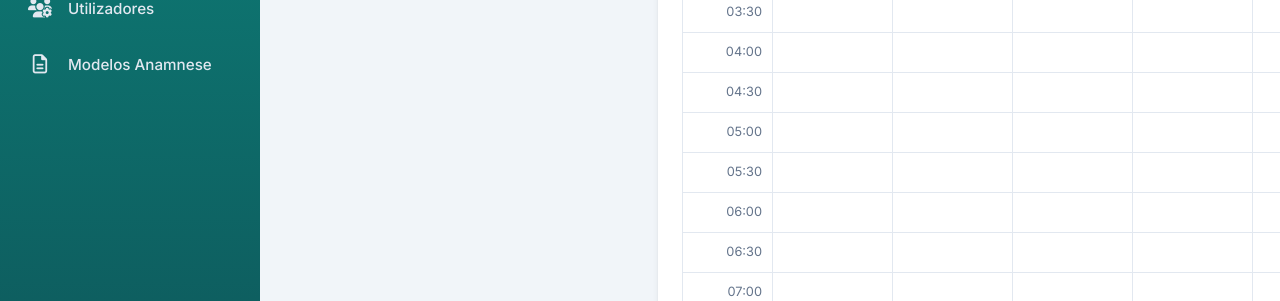
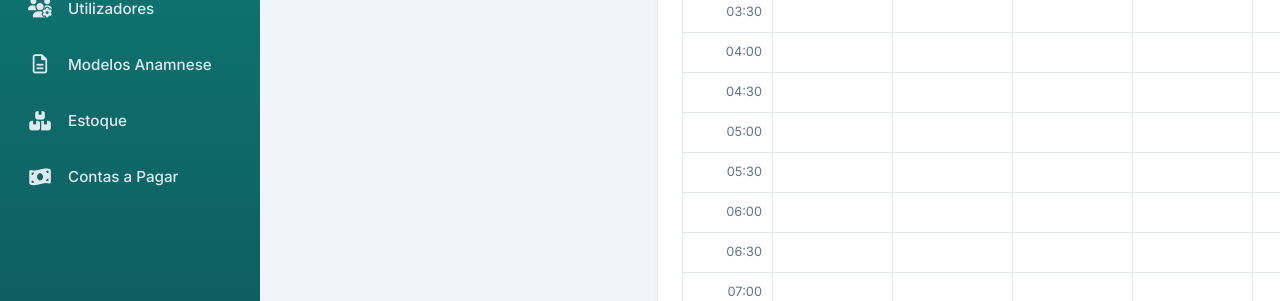
Before and after one commit to EltonLopezzs/GIDH-Clinicas, a Flask app: template templates/agendamentos.html in a window 1280 px wide. Shown: the part 552-853 px from the top of the page. Run offline with Flask 3, Linux system fonts and the light colour scheme; the visitor is signed in with stand-in values (Sample User, id 1); tables that the repository leaves empty hold one stand-in row (values such as "Sample post"); the template is opened without the code that fills it: most values are stand-ins (such as "Sample title", 1, 10 or a date in 2020).

Commit message:
v3 agendamento

```diff
--- a/templates/agendamentos.html
+++ b/templates/agendamentos.html
@@ -579,6 +579,8 @@
                         {% if session.user_role == 'admin' %}
                         <li><a href="{{ url_for('listar_usuarios') }}"><i class="fa-solid fa-users-gear"></i> <span>Utilizadores</span></a></li>
                         <li><a href="{{ url_for('listar_modelos_anamnese') }}"><i class="fa-regular fa-file-lines"></i> <span>Modelos Anamnese</span></a></li>
+                        <li><a href="{{ url_for('listar_estoque') }}"><i class="fa-solid fa-boxes-stacked"></i> <span>Estoque</span></a></li>
+                        <li><a href="{{ url_for('listar_contas_a_pagar') }}"><i class="fa-solid fa-money-bill-wave"></i> <span>Contas a Pagar</span></a></li>
                         {% endif %}
                     </ul>
                 </nav>
```
